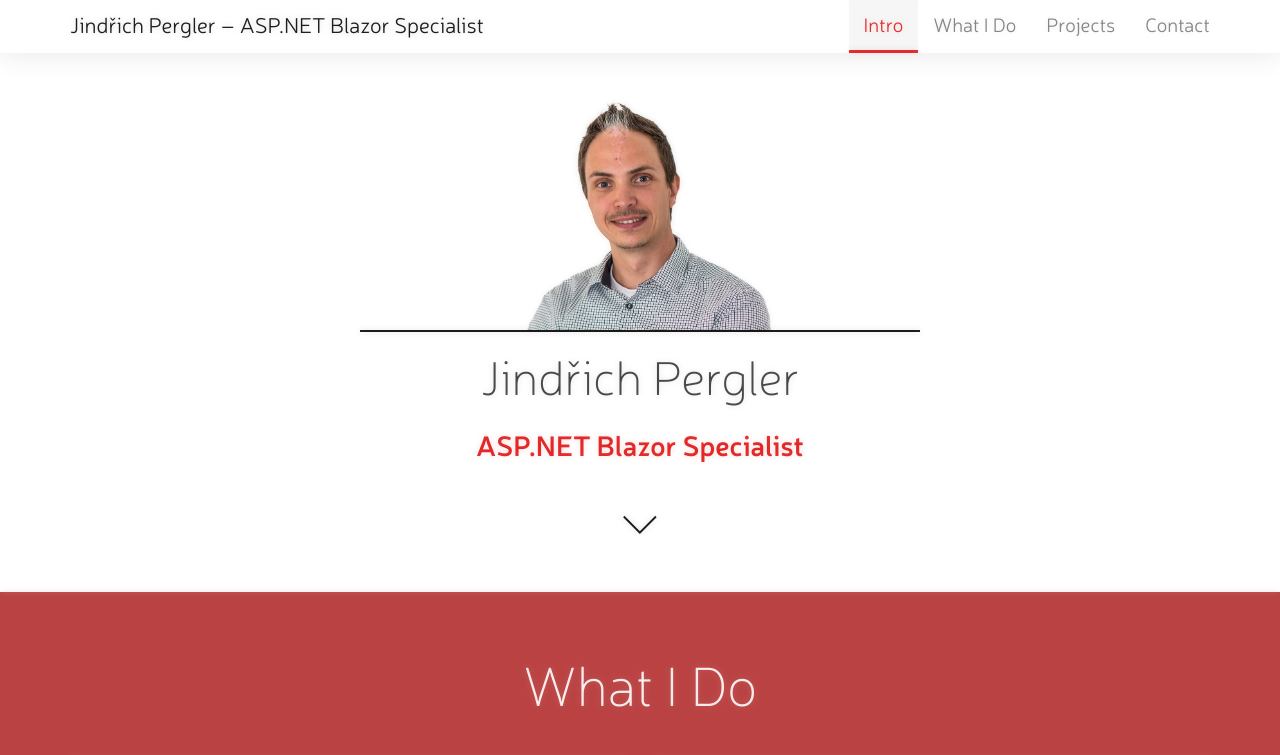
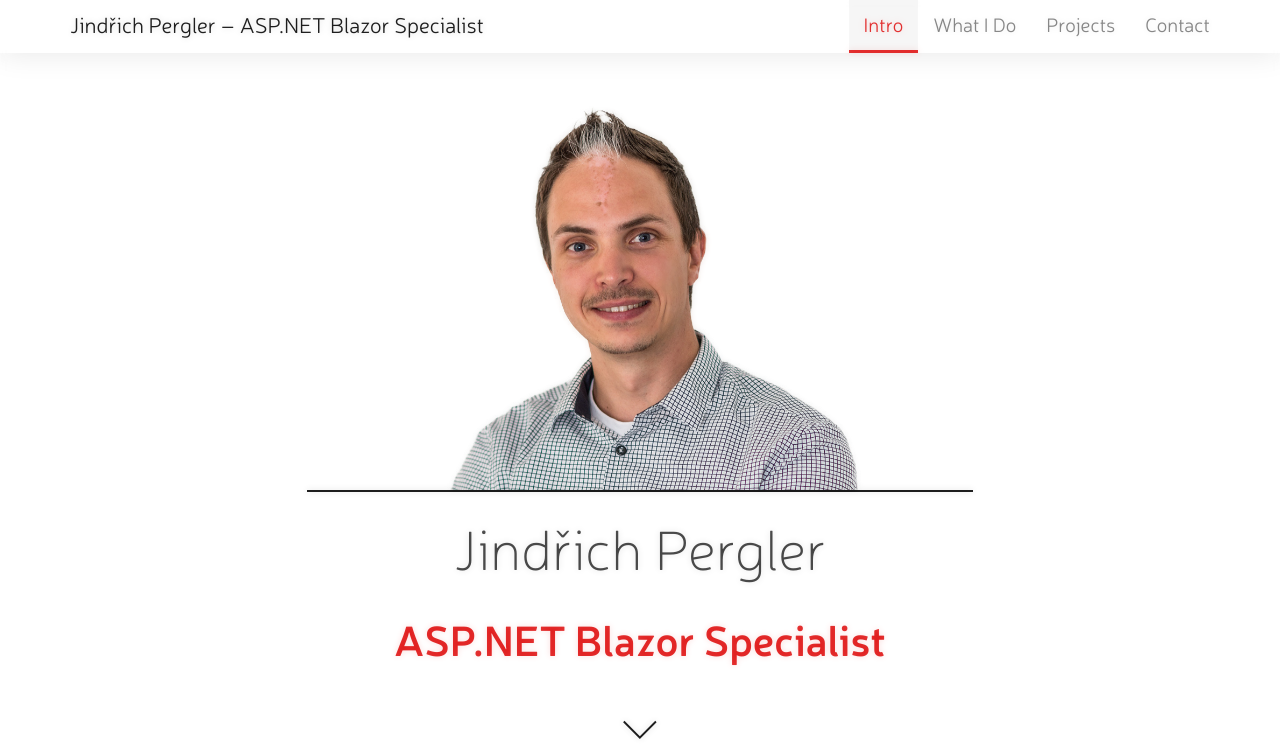
Before and after one commit to jpergler/web, a website: page index.html in a window 1280 px wide. Shown: the top 755 px of the page. Drawn offline with nearby package versions, Linux system fonts and the light colour scheme.

Commit message:
Update profile photo layout

```diff
--- a/files/site.css
+++ b/files/site.css
@@ -148,22 +148,23 @@ section {
     background: url('img/jindrich-pergler.jpg') bottom center no-repeat;
     background-size: contain;
     border-bottom: solid 2px var(--black-color);
-    height: 30vh;
-    width: 70vh;
+    height: calc(100px + 25vw);
+    max-height: 400px;
+    aspect-ratio: 5/3;
     margin-inline: auto;
 }
 
 
 #intro h1 {
-    font-size: 6vh;
+    font-size: 4em;
     font-weight: 300;
-    margin: 2.5vh 0;
+    margin: .5em 0;
 }
 
 #intro .subtitle {
     font-weight: bold;
     color: var(--primary-color);
-    font-size: 3.5vh;
+    font-size: 3em;
 }
 
 .showMore {
@@ -399,7 +400,6 @@ section {
 
     #contact .profilePhoto {
         height: 8em;
-        width: 20em;
     }
 
     #contact .contact-items {
--- a/index.html
+++ b/index.html
@@ -11,7 +11,7 @@
     <link rel="shortcut icon" type="image/png" href="files/favicon.png" />
     <link rel="stylesheet" href="https://maxcdn.bootstrapcdn.com/bootstrap/3.3.7/css/bootstrap.min.css"
         integrity="sha384-BVYiiSIFeK1dGmJRAkycuHAHRg32OmUcww7on3RYdg4Va+PmSTsz/K68vbdEjh4u" crossorigin="anonymous">
-    <link href="files/site.css?ecb3b1fc-a660-48f9-a44c-999a6a44632d" rel="stylesheet" />
+    <link href="files/site.css?c6437a52-b565-4a65-a8b3-c8e072ee9a73" rel="stylesheet" />
 </head>
 
 <body>
```
